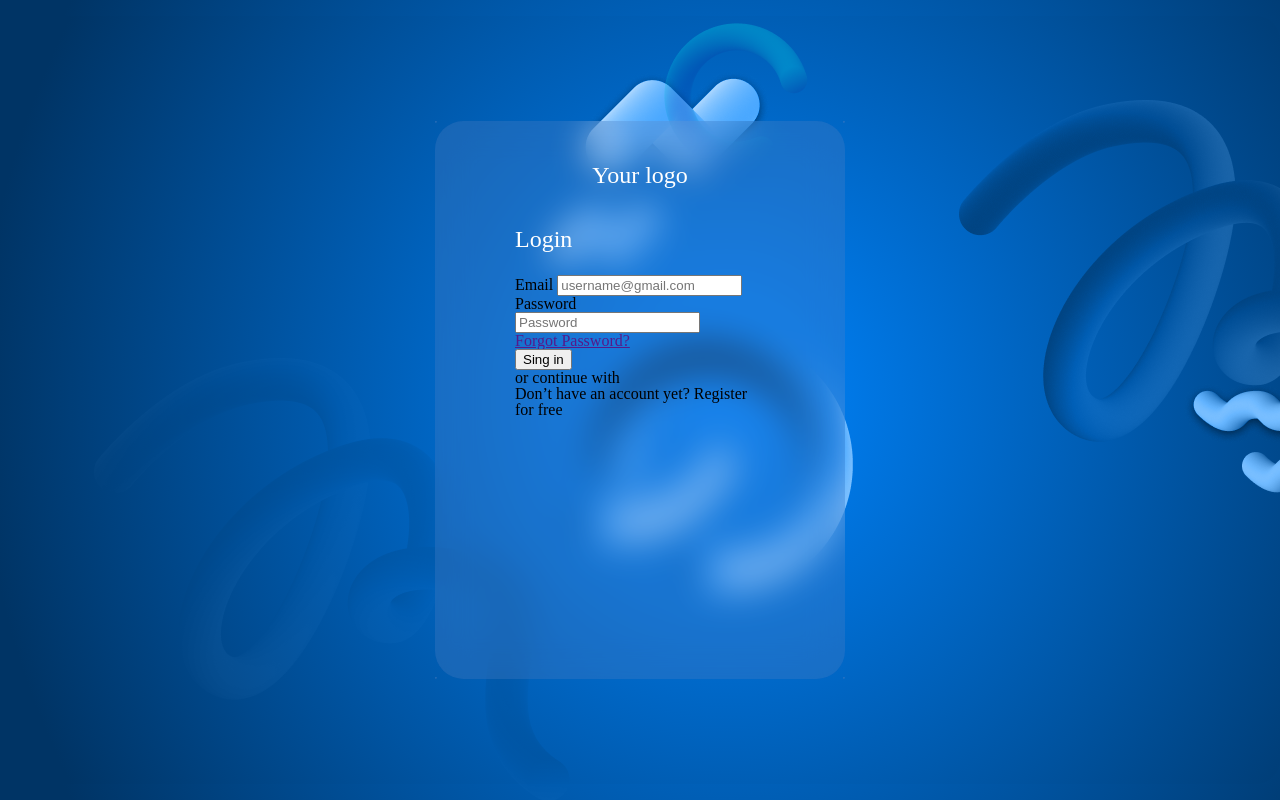
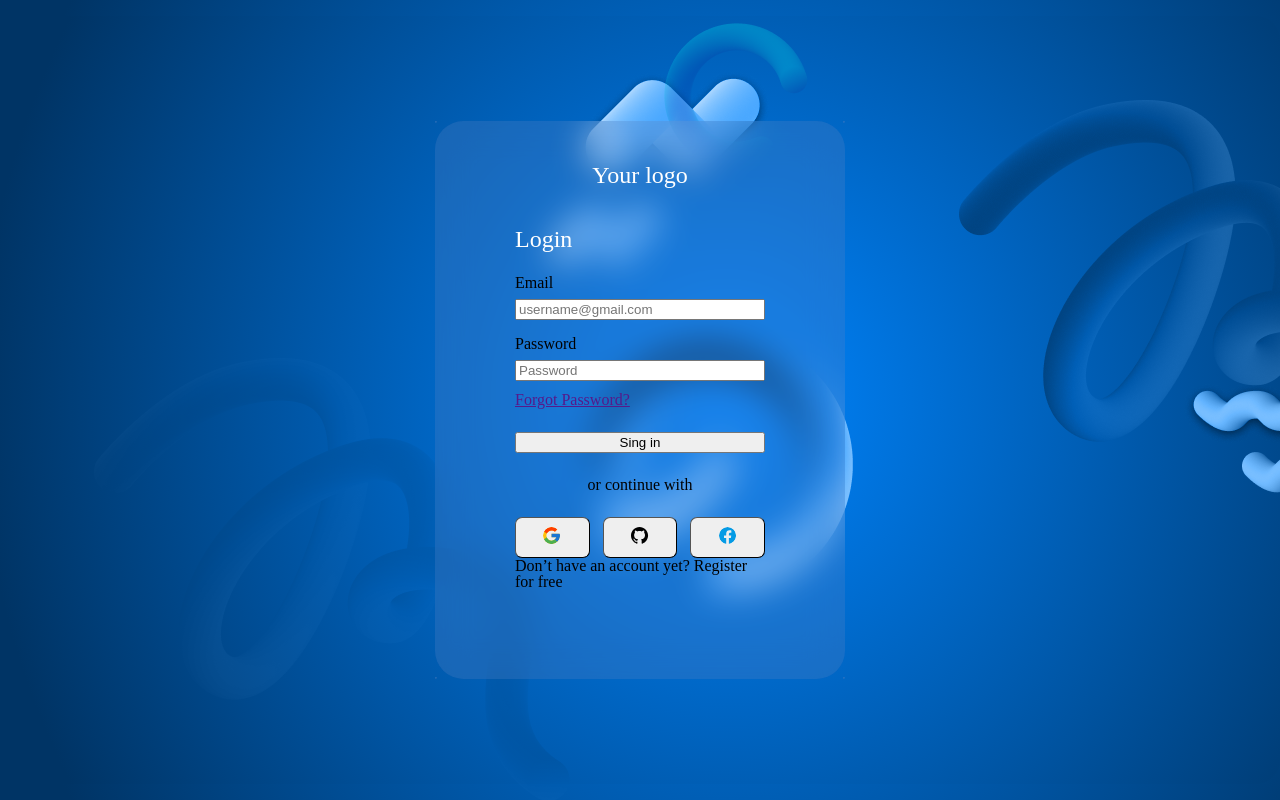
Before and after one commit to Bagrat-404/glass-effect-login-page-assignment, a plain HTML site: page index.html in a window 1280 px wide. Shown: the top 800 px of the page. Drawn offline with Linux system fonts and the light colour scheme.

Commit message:
commit 3

```diff
--- a/assets/styles/style.css
+++ b/assets/styles/style.css
@@ -1,6 +1,6 @@
 @font-face {
   font-family: "Gilroy";
-  src: url("./assets/fonts/Gilroy-Bold.woff2") format("woff2");
+  src: url("./assets/fonts/Gilroy-Bold.woff2") format("woff");
 }
 
 * {
@@ -155,15 +155,45 @@ body {
         margin: 0 auto;
         gap: 24px;
 
-
         h3.form-title {
           color: #ffffff;
           font-family: "Gilory";
           font-size: 24px;
           font-weight: 400;
         }
-        form.login{
+        form.login {
+          display: flex;
+          flex-direction: column;
 
+          #email {
+            margin-bottom: 16px;
+          }
+
+          label {
+            margin-bottom: 8px;
+          }
+
+          #password {
+            margin-bottom: 10.6px;
+          }
+
+          input.btn {
+            margin: 24px 0;
+          }
+
+          h5 {
+            text-align: center;
+            margin-bottom: 24px;
+          }
+          div.social-btns {
+            display: flex;
+            justify-content: space-between;
+            button {
+              border-radius: 7.11px;
+              border-width: 0.71px;
+              padding: 9px 27.46px;
+            }
+          }
         }
       }
     }
--- a/index.html
+++ b/index.html
@@ -23,7 +23,7 @@
         <h2 class="logo">Your logo</h2>
         <div class="signin">
           <h3 class="form-title">Login</h3>
-          <form action="login">
+          <form action="login" class="login">
 
             <label for="email">Email</label>
             <input
@@ -40,12 +40,12 @@
               placeholder="Password"
             />
             <h4><a href="">Forgot Password?</a></h4>
-            <button class="btn">Sing in</button>
+            <input type="button" class="btn" value="Sing in">
             <h5 class="continue">or continue with</h5>
             <div class="social-btns">
-              <div></div>
-              <div></div>
-              <div></div>
+              <button><img src="./assets/images/google_icon.svg" alt="Google icon"></button>
+              <button><img src="./assets/images/github_icon.svg" alt="Github icon"></button>
+              <button><img src="./assets/images/facebook_icon.svg" alt="Facebook icon"></button>
             </div>
             <h6>Don’t have an account yet? <span>Register for free</span></h6>
           </form>
```
Also changed, not shown: assets/images/facebook_icon.svg (added), assets/images/github_icon.svg (added), assets/images/google_icon.svg (added).
